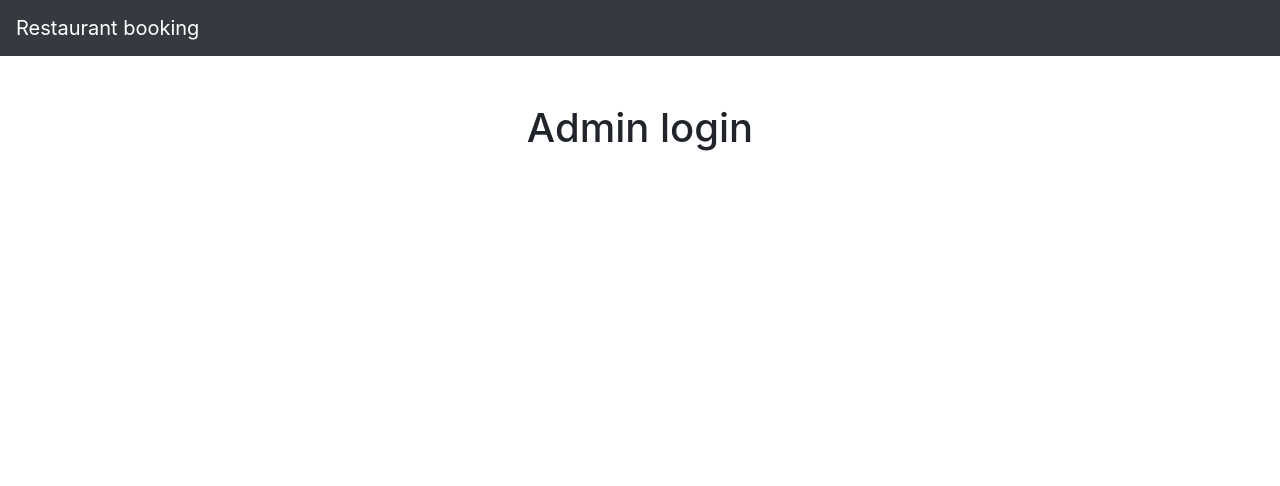
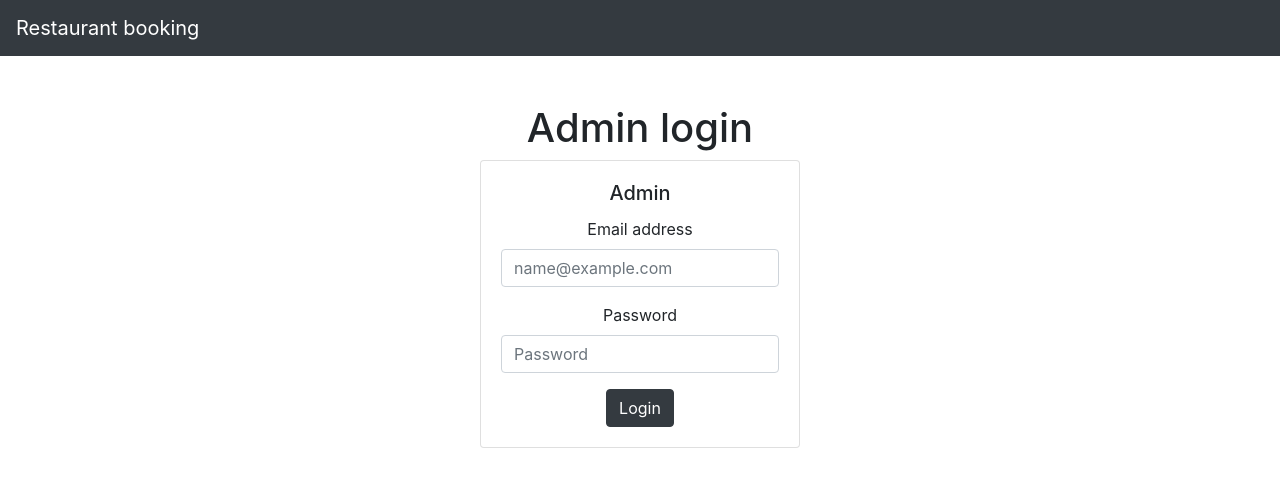
Before and after one commit to sourmondays/restaurantBooking, a React (Create React App) app: page /admin in a window 1280 px wide. Shown: the top 486 px of the page. Built offline with nearby package versions, Linux system fonts and the light colour scheme.

Commit message:
Admin login React

```diff
--- a/src/components/AdminLogin.js
+++ b/src/components/AdminLogin.js
@@ -1,11 +1,27 @@
 import React from 'react';
 
-const Booking = _ => {
+const Admin = _ => {
     return (
         <div className="text-center align-items-center mt-5">
             <h1>Admin login</h1>
+
+            <div className="card mx-auto" >
+                <div className="card-body">
+                    <h5 className="card-title">Admin</h5>
+                    <div className="form-group">
+                        <label for="exampleFormControlInput1">Email address</label>
+                        <input type="email" class="form-control" id="exampleFormControlInput1" placeholder="name@example.com" />
+                    </div>
+                    <div clasName="form-group">
+                        <label for="exampleInputPassword1">Password</label>
+                        <input type="password" class="form-control" placeholder="Password" id="Password" />
+                    </div>
+
+                    <a href="/" className="btn btn-dark mt-3">Login</a>
+                </div>
+            </div>
         </div>
     )
 }
 
-export default Booking;
+export default Admin;
--- a/src/style/index.css
+++ b/src/style/index.css
@@ -16,7 +16,9 @@ body {
     font-size: 3rem;
 }
 
-
+.card {
+  max-width: 20rem;
+}
 
 @media (min-width: 768px) {
 
```
